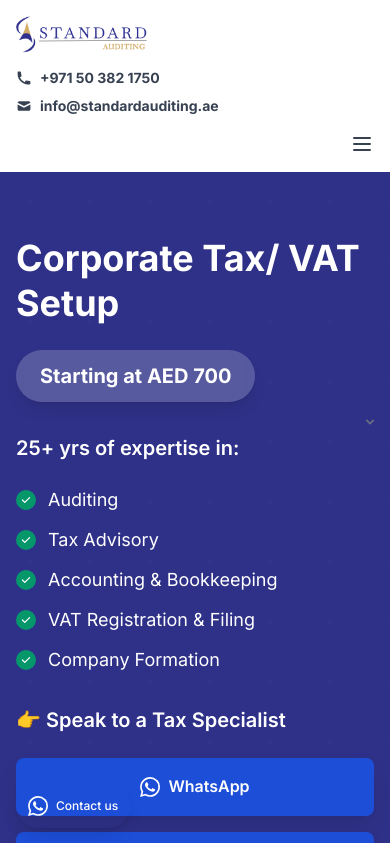
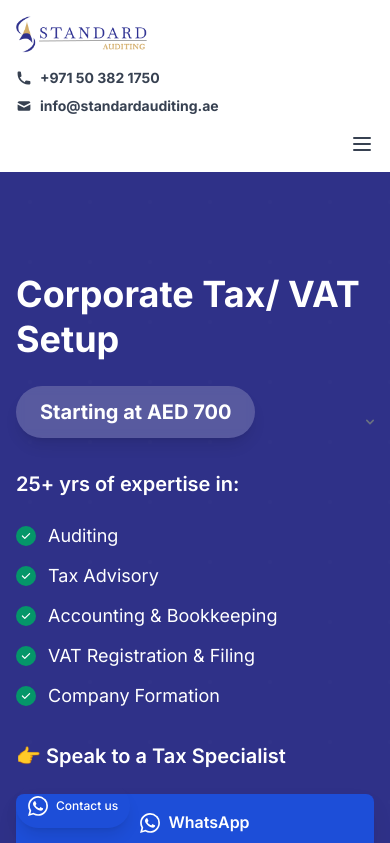
Before and after one commit to AkshayKeerti/StandardAuditingLP, a React (Create React App) app: page / in a window 390 px wide. Shown: the top 843 px of the page. Built offline with nearby package versions, Linux system fonts and the light colour scheme.

Commit message:
Update Hero section mobile padding: 100px top, 0px sides, 50px bottom for screens < 500px

```diff
--- a/src/components/Hero.js
+++ b/src/components/Hero.js
@@ -18,7 +18,7 @@ const Hero = () => {
         }}></div>
       </div>
 
-      <div className="container-custom relative z-10 py-16 lg:py-24 px-4 sm:px-6 lg:px-8">
+      <div className="container-custom relative z-10 px-4 sm:px-6 lg:px-8 pt-[100px] pb-[50px] sm:pt-16 sm:pb-24 lg:pt-24">
         <div className="grid lg:grid-cols-2 gap-12 lg:gap-16 items-center">
           {/* Left Column - Content */}
           <div className="text-white">
```
Also changed, not shown: src/components/BusinessDescription.js (indentation only), src/components/ContactForm.js (indentation only), src/components/FAQ.js (indentation only), src/components/Services.js (indentation only).
